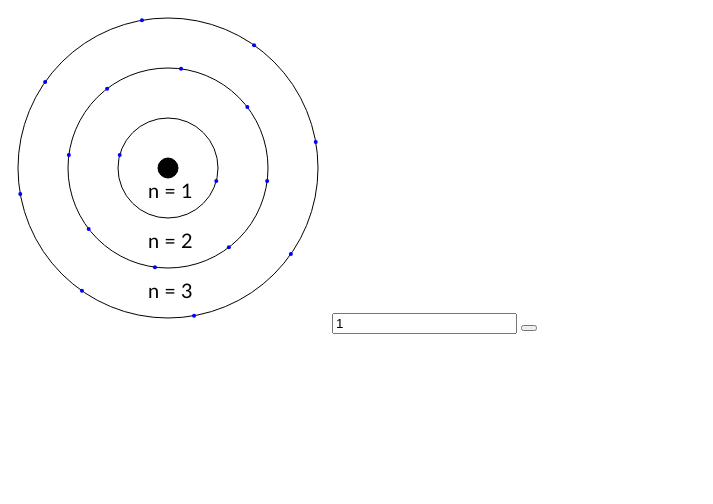
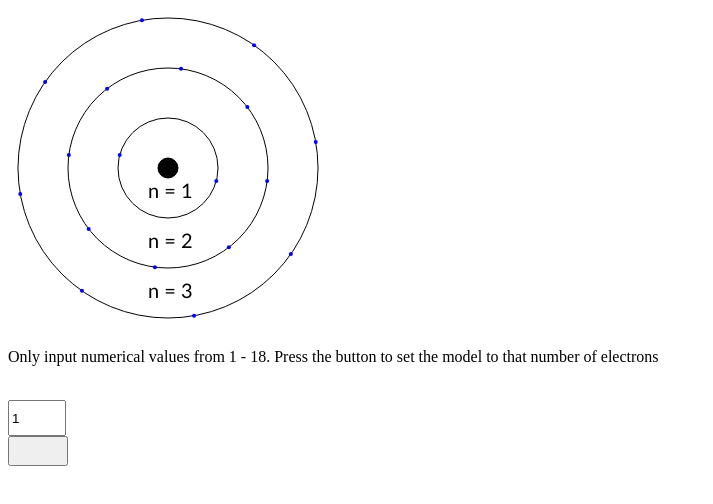
Before and after one commit to PressTabs/A-Bohring-Project, a plain HTML site: page index.html in a window 1280 px wide. Shown: the whole page, without its empty margins (0-713 px from the left). Drawn offline with Linux system fonts and the light colour scheme.

Commit message:
added instructions and resized button and text box

```diff
--- a/index.html
+++ b/index.html
@@ -12,9 +12,13 @@
     <body>
         <canvas width="320" height="320" id="bohr_model">OK BOOMER</canvas>
         <script>renderCanvas( );</script>
+        <br>
+        <p>Only input numerical values from 1 - 18. Press the button to set the model to that number of electrons</p>
+        <br>
         <label>
             <input id="bohr_box" type="number" value="1">
         </label>
+        <br>
         <button id="bohr_button" onclick="newBohrModel();"></button>
     </body>
 
--- a/style.css
+++ b/style.css
@@ -1,3 +1,13 @@
 #bohr_model {
     border: 2px black;
 }
+
+#bohr_button {
+    width: 60px;
+    height: 30px;
+}
+
+#bohr_box {
+    width: 50px;
+    height: 30px;
+}
```
